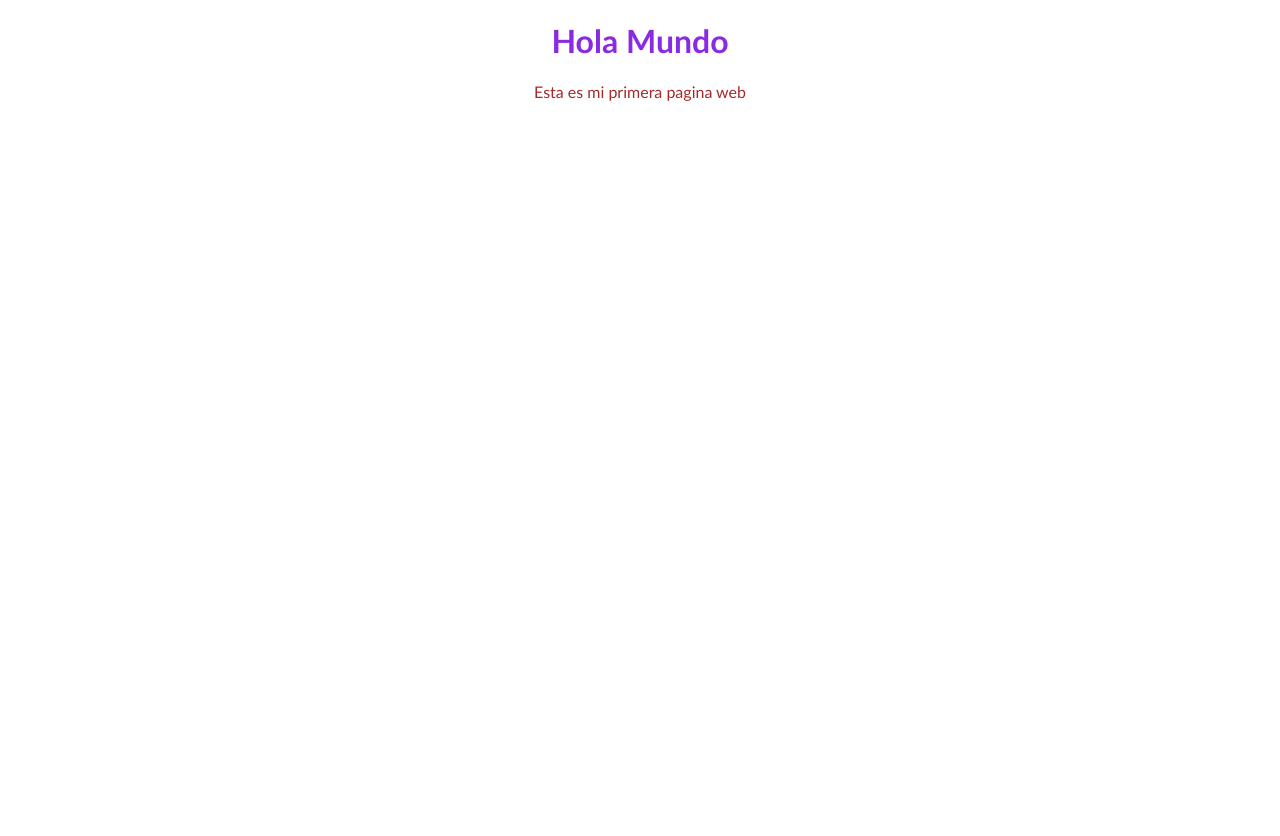
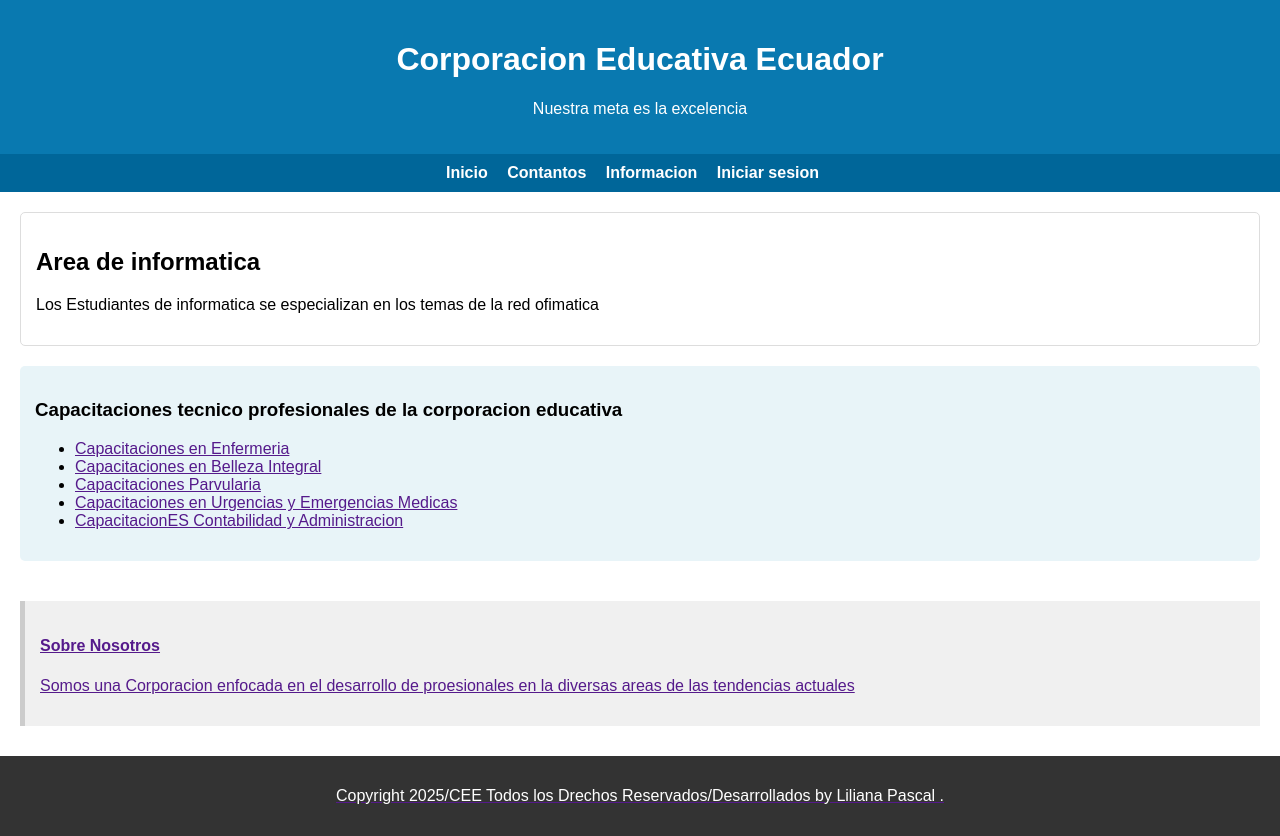
Before and after one commit to Lilianapascal2001/CEE, a plain HTML site: page index.html in a window 1280 px wide. Before the commit the page ends 800 px from the top, so only its background shows below. Drawn offline with Linux system fonts and the light colour scheme.

Commit message:
Add files via upload

```diff
--- a/index.html
+++ b/index.html
@@ -4,10 +4,57 @@
     <meta charset="UTF-8">
     <meta name="viewport" content="width=device-width, initial-scale=1.0">
     <link rel="stylesheet" href="styles.css">
-    <title>Pagina Web</title>
+    <title>CEE</title>
+    <link rel="icon"type="imagen/x-icon"href="img/logo.png"/>
 </head>
+
 <body>
-    <h1>Hola Mundo</h1>
-    <p> Esta es mi primera pagina web</p>
+
+
+    </body>
+    <header>
+    <h1> Corporacion Educativa Ecuador</h1>
+    <p>Nuestra meta es la excelencia</p>
+</header>
+<nav>
+    <ul>
+        <li><a href=" ">Inicio</a></li>
+        <li><a href=" ">Contantos</a></li>
+        <li><a href=" ">Informacion</a></li>
+        <li><a href=" ">Iniciar sesion</a></li>
+    </ul>
+</nav>
+<main>
+    <article>
+        <h2>Area  de informatica</h2>
+        <p>Los Estudiantes de informatica se especializan en los temas de la red ofimatica </p>
+
+    </article>
+    <section>
+        <h3> Capacitaciones tecnico profesionales de la corporacion educativa </h3>
+        <ul>
+            <li><a href="">Capacitaciones en Enfermeria </li>
+            <li><a href="">Capacitaciones en Belleza Integral </li>
+            <li><a href="">Capacitaciones Parvularia </li>
+            <li><a href="">Capacitaciones  en  Urgencias y Emergencias Medicas  </li>
+            <li><a href="">CapacitacionES Contabilidad y Administracion </li>
+
+
+
+        </ul>
+    </section>
+
+</main>
+<aside>
+    <h4>Sobre Nosotros</h4>
+    <p> Somos una Corporacion enfocada en el desarrollo de proesionales en la
+        diversas areas de las tendencias actuales</p>
+</aside>
+<footer>
+    <p>Copyright 2025/CEE Todos los Drechos Reservados/Desarrollados by Liliana  Pascal .</p>
+
+</footer>
+
 </body>
+
 </html>
--- a/styles.css
+++ b/styles.css
@@ -1,12 +1,73 @@
+/*General*/
 body{
-    font-family: 'Gill Sans', 'Gill Sans MT', Calibri, 'Trebuchet MS', sans-serif;
-}
-h1{
-    color: blueviolet;
-    text-align: center;
+    font-family: Arial, Helvetica, sans-serif;
+    margin: 0;
+    padding: 0;
+    background-color: white;
+color: blacK;
 
 }
-p{
-    color: brown;
+/*Cabecera*/
+header{
+    background-color: #0979b0;
+    color: white;
+    padding: 20px;
     text-align: center;
 }
+/*Navegacion*/
+nav{
+    background-color: #006699;
+    padding: 10px;
+    text-align: center;
+}
+nav ul{
+    list-style: none;
+    margin: 0;
+    padding: 0;
+
+}
+nav li {
+    display: inline;
+    margin-right: 15px;
+}
+nav  a {
+    color:white ;
+    text-decoration: none;
+    font-weight: bold;
+}
+nav a :hover{
+    text-decoration: underline;
+}
+/*Contenido principal */
+main {
+    padding: 20px;
+}
+/*Articulo*/
+article{
+    background-color: #ffffff;
+    border: 1px solid #ddd;
+    padding: 15px;
+    margin-bottom: 20px;
+    border-radius: 5px;
+}
+/*Seccion relacionada*/
+section {
+    background-color: #e8f4f8;
+    padding: 15px;
+    border-radius: 5px;
+}
+/*Aside*/
+aside {
+    background-color: #f0f0f0;
+    padding: 15px;
+    margin: 20px;
+    border-left: 5px solid #ccc ;
+}
+/*Pie de pagina*/
+footer{
+    background-color: #333;
+    color: white;
+    text-align: center;
+    padding: 15px;
+    margin-top: 30px;
+}
```
